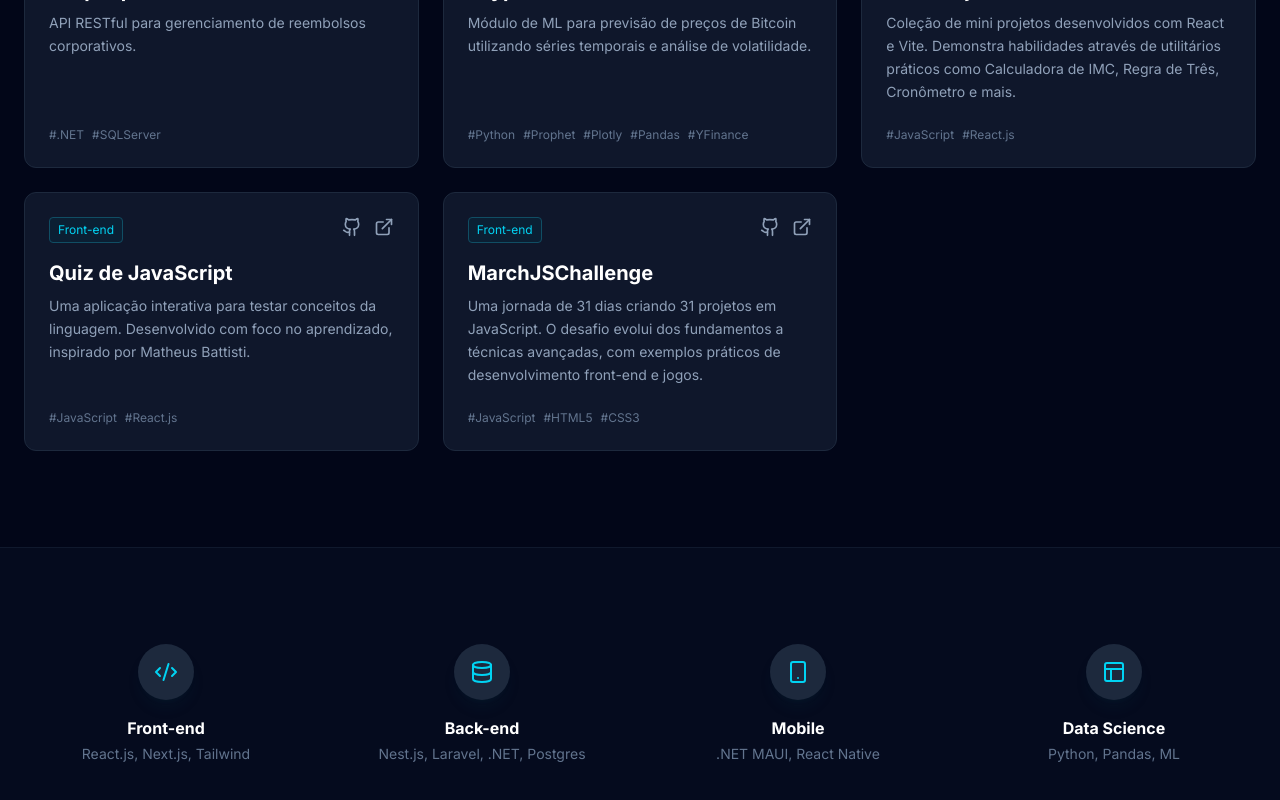
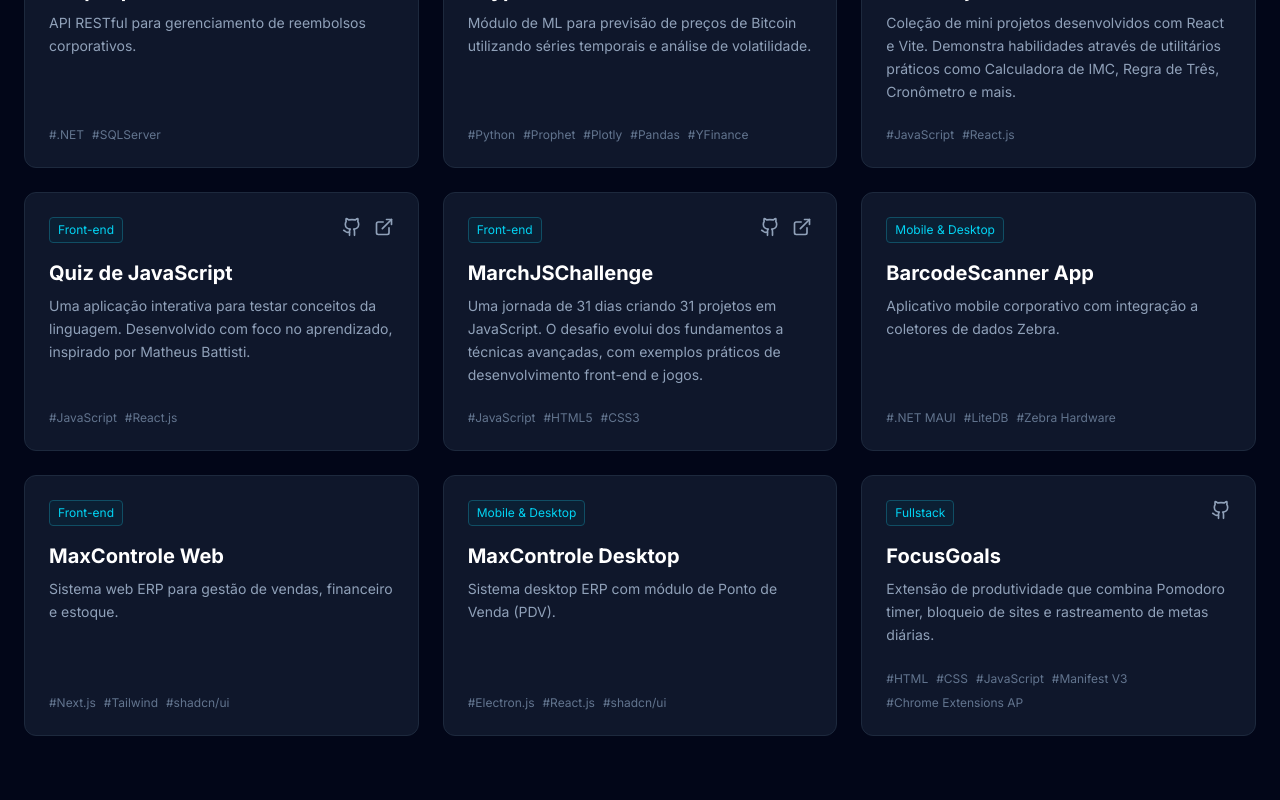
Before and after one commit to fatimadachari/portfolio, a Next.js app: page / in a window 1280 px wide. Shown: the part 1978-2778 px from the top of the page. Built offline with nearby package versions, Linux system fonts and the light colour scheme.

Commit message:
feat: adiciona mais projetos ao portfólio

```diff
--- a/app/page.tsx
+++ b/app/page.tsx
@@ -28,7 +28,7 @@ const experience = [
     role: "Desenvolvedora de Software",
     period: "Jul 2024 - Atual",
     description: "Liderança na reescrita completa de app legado em Java para .NET MAUI e desenvolvimento de módulos fiscais/operacionais em React.js/Next.js. Atuação em QA e Customer Success.",
-    tech: [".NET MAUI", "C#", "React.js", "Zebra Integrations"]
+    tech: [".NET MAUI", "Next.js", "Electron.js", "Zebra Integrations"]
   },
   {
     id: 2,
@@ -43,8 +43,8 @@ const experience = [
     company: "Farol Software",
     role: "Desenvolvedora de Software",
     period: "Jan 2022 - Mar 2023",
-    description: "Modernização de sites com PHP Laravel e criação de App Corporativo de Ponto Eletrônico usando Nest.js e React.",
-    tech: ["PHP/Laravel", "Nest.js", "TypeScript", "MySQL"]
+    description: "Modernização de sites com PHP Laravel e criação de App Corporativo de Ponto Eletrônico usando NestJS e React.",
+    tech: ["PHP/Laravel", "NestJS", "TypeScript", "MySQL"]
   },
   {
     id: 4,
@@ -104,7 +104,7 @@ const projects = [
     title: "SmartCondo",
     category: "Fullstack",
     description: "Plataforma SaaS Full-stack para gestão inteligente de condomínios.",
-    tech: ["Next.js", "Nest.js", "Prisma", "PostgreSQL"],
+    tech: ["Next.js", "NestJS", "Prisma", "PostgreSQL"],
     repoUrl: "https://github.com/fatimadachari/smart-condo",
     deployUrl: "https://smart-condo.vercel.app/",
   },
@@ -153,6 +153,42 @@ const projects = [
     repoUrl: "https://github.com/fatimadachari/march-js-challenge",
     deployUrl: "https://fatimadachari.github.io/march-js-challenge",
   },
+   {
+    id: 9,
+    title: "BarcodeScanner App",
+    category: "Mobile & Desktop",
+    description: "Aplicativo mobile corporativo com integração a coletores de dados Zebra.",
+    tech: [".NET MAUI", "LiteDB", "Zebra Hardware"],
+    repoUrl: null,
+    deployUrl: null,
+  },
+   {
+    id: 10,
+    title: "MaxControle Web",
+    category: "Front-end",
+    description: "Sistema web ERP para gestão de vendas, financeiro e estoque.",
+    tech: ["Next.js", "Tailwind", "shadcn/ui"],
+    repoUrl: null,
+    deployUrl: null,
+  },
+   {
+    id: 11,
+    title: "MaxControle Desktop",
+    category: "Mobile & Desktop",
+    description: "Sistema desktop ERP com módulo de Ponto de Venda (PDV).",
+    tech: ["Electron.js", "React.js", "shadcn/ui"],
+    repoUrl: null,
+    deployUrl: null,
+  },
+  {
+    id: 12,
+    title: "FocusGoals",
+    category: "Fullstack",
+    description: "Extensão de produtividade que combina Pomodoro timer, bloqueio de sites e rastreamento de metas diárias.",
+    tech: ["HTML", "CSS", "JavaScript", "Manifest V3", "Chrome Extensions AP"],
+    repoUrl: "https://github.com/fatimadachari/focusgoals-extension",
+    deployUrl: null,
+  },
 ];
 
 const softSkills = [
@@ -182,7 +218,6 @@ const tools = [
   { name: "Vercel", icon: <Triangle size={18} /> },
   { name: "Railway", icon: <TrainFront size={18} /> },
   { name: "Neon DB", icon: <Database size={18} /> },
-  { name: "MySQL", icon: <Database size={18} /> },
   { name: "PostgreSQL", icon: <Database size={18} /> },
   { name: "Docker", icon: <Container size={18} /> },
   { name: "CI/CD", icon: <RefreshCw size={18} /> },
@@ -191,7 +226,7 @@ const tools = [
   { name: "Zebra Hardware", icon: <Smartphone size={18} /> },
 ];
 
-const categories = ["Todos", "Front-end", "Backend", "Fullstack", "Mobile", "Dados"];
+const categories = ["Todos", "Front-end", "Backend", "Fullstack", "Mobile & Desktop", "Dados"];
 
 export default function Portfolio() {
   const [activeCategory, setActiveCategory] = useState("Todos");
@@ -495,8 +530,8 @@ export default function Portfolio() {
       <section className="bg-slate-900/30 py-20 border-y border-slate-800/50" id="skills">
         <div className="container mx-auto px-6 grid grid-cols-2 md:grid-cols-4 gap-8 text-center">
           <SkillCard icon={<Code2 />} title="Front-end" desc="React.js, Next.js, Tailwind" />
-          <SkillCard icon={<Database />} title="Back-end" desc="Nest.js, Laravel, .NET, Postgres" />
-          <SkillCard icon={<Smartphone />} title="Mobile" desc=".NET MAUI, React Native" />
+          <SkillCard icon={<Database />} title="Back-end" desc="NestJS, Laravel, .NET, Postgres" />
+          <SkillCard icon={<Smartphone />} title="Mobile & Desktop" desc=".NET MAUI, React Native, Electron.js" />
           <SkillCard icon={<Layout />} title="Data Science" desc="Python, Pandas, ML" />
         </div>
       </section>
```
